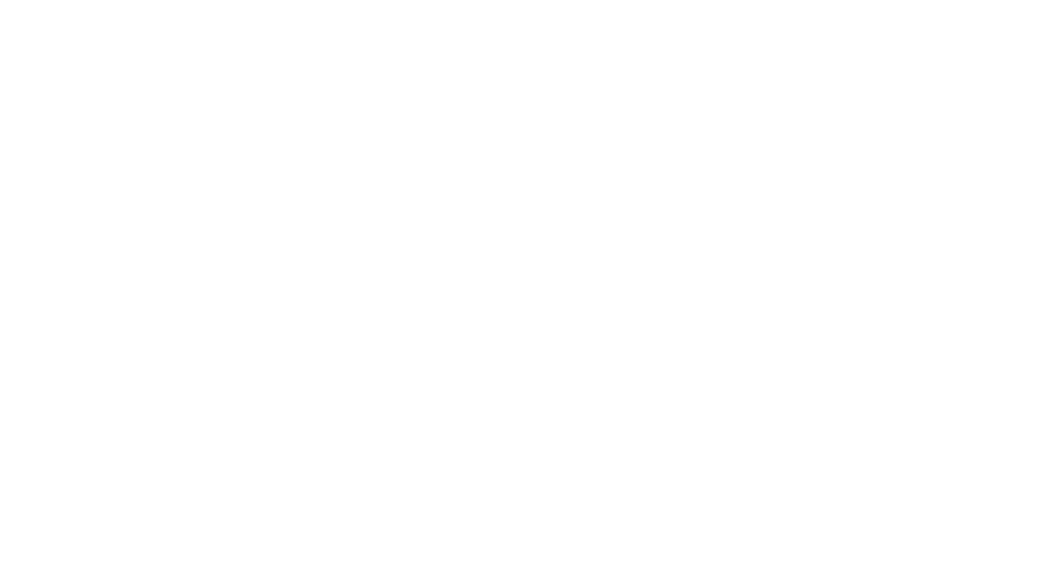
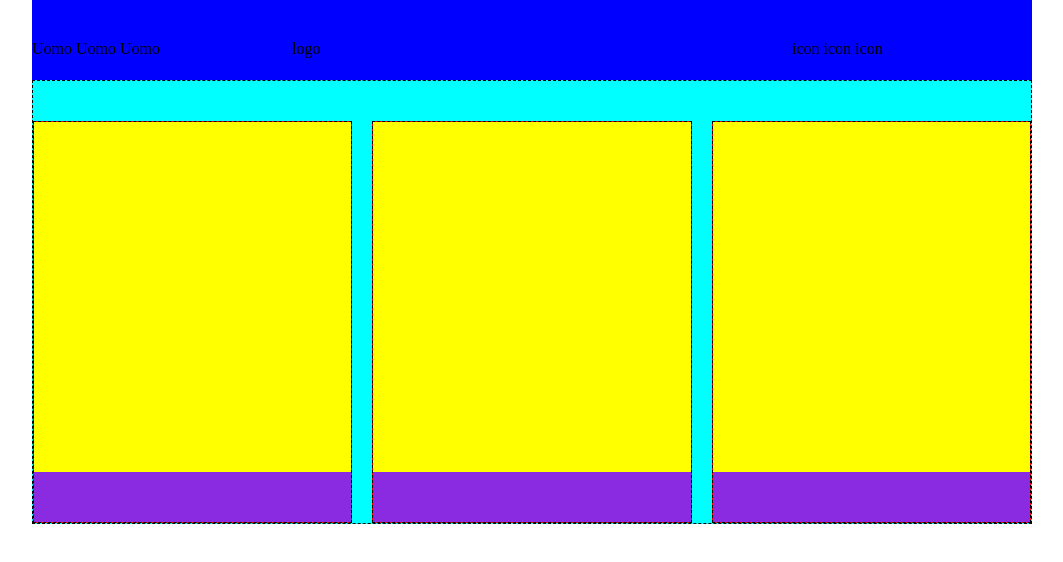
Before and after one commit to Erremme/html-css-boolando, a plain HTML site: page index.html in a window 1280 px wide. Shown: the whole page, without its empty margins (108-1171 px from the left). Drawn offline with Linux system fonts and the light colour scheme.

Commit message:
feat: add structur-project

```diff
--- a/css/style.css
+++ b/css/style.css
@@ -6,3 +6,78 @@ RESET
     padding: 0;
     margin: 0;
 }
+
+/*------------------
+    DEBUG-RULES
+   -----------------*/
+  .debug header> .container{
+    background-color: blue;
+    min-height: 80px;
+  }
+
+  .debug main> .container{
+    background-color: aqua;
+    min-height: 400px;
+    border: 1px dashed black;
+  }
+
+  .debug main .column{
+    background-color: red;
+    height: 100%;
+    border: 1px dashed black;
+    min-height: 400px;
+  }
+
+  .debug .col-img{
+    background-color: yellow;
+    min-height: 350px;
+    width: 100%;
+  }
+
+  .debug main .details{
+    background-color: blueviolet;
+    min-height: 50px;
+    width: 100%;
+  }
+
+
+/*------------------
+     GENERAL-RULES
+   -----------------*/
+
+   .container{
+    max-width: 1000px;
+    margin: auto;
+    padding-top: 40px;
+   }
+
+   .display-col{
+     display: flex;
+     gap: 20px;
+   }
+
+   .column{
+    width: calc( 100% / 3);
+   }
+
+   ul{
+    list-style: none;
+   }
+
+   a{
+    color: inherit;
+    text-decoration: none;
+    cursor: pointer;
+   }
+
+   /*---------------
+      HEADER
+    --------*/
+
+    header .link , .icon{
+      width: 25%;
+    }
+
+    header .logo{
+        width: 50%;
+    }
--- a/index.html
+++ b/index.html
@@ -3,9 +3,96 @@
 <head>
     <meta charset="UTF-8">
     <meta name="viewport" content="width=device-width, initial-scale=1.0">
-    <title>Document</title>
+    <title>Boolando</title>
+    <link rel="stylesheet" href="./css/style.css">
 </head>
-<body>
+<body class="debug">
+    <header>
+        <div class="container display-col">
 
+            <!--link-->
+
+          <div class="link">
+            <ul>
+                <li>
+                    <a href="#">Uomo</a>
+                    <a href="#">Uomo</a>
+                    <a href="#">Uomo</a>
+
+                </li>
+            </ul>
+          </div>
+
+            <!--/link-->
+
+            <!--logo-->
+
+            <div class="logo">logo
+
+            </div>
+
+            <!--/logo-->
+
+            <div class="icon">
+                icon icon icon
+            </div>
+
+
+        </div>
+    </header>
+
+    <main>
+        <div class="container display-col">
+
+            <!--column left-->
+
+            <div class="column">
+
+                <div class="col-img">
+
+                </div>
+
+                <div class="details">
+
+                </div>
+            </div>
+
+            <!--column left-->
+
+
+            <!--column center-->
+
+            <div class="column">
+
+                <div class="col-img">
+
+                </div>
+
+                <div class="details">
+
+                </div>
+            </div>
+
+            <!--/column center-->
+
+            <!--column right-->
+
+            <div class="column">
+
+                <div class="col-img">
+
+                </div>
+
+                <div class="details">
+
+                </div>
+            </div>
+
+            <!--/column right-->
+
+
+
+        </div>
+    </main>
 </body>
 </html>
```
